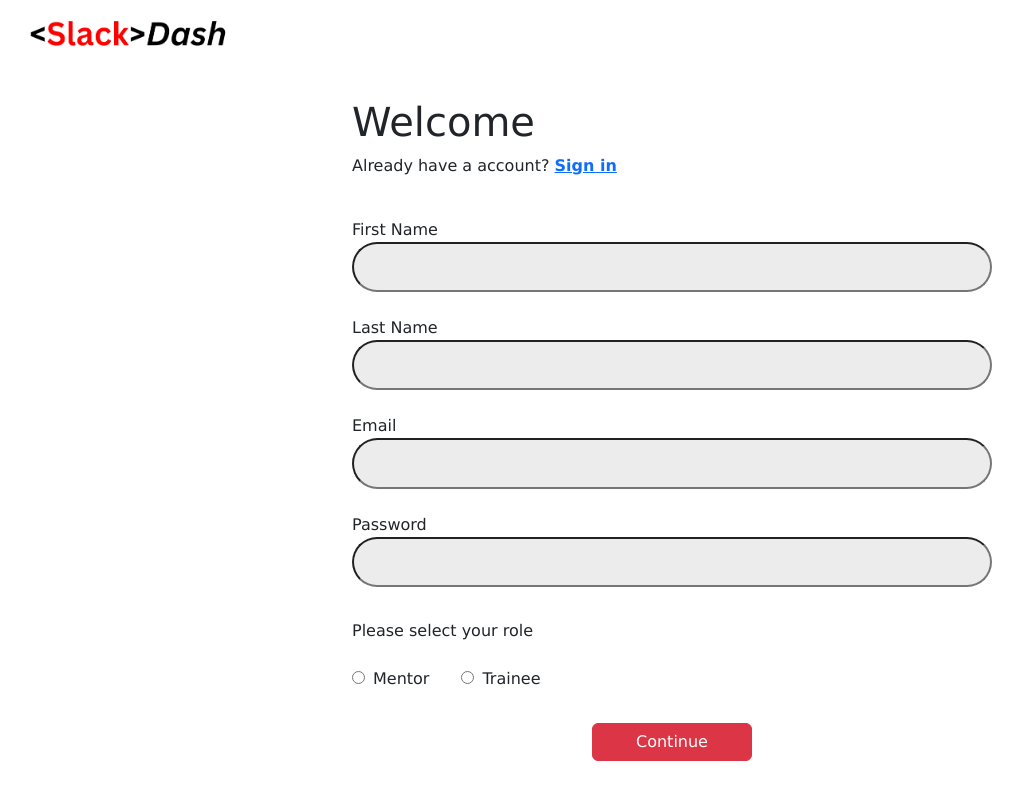
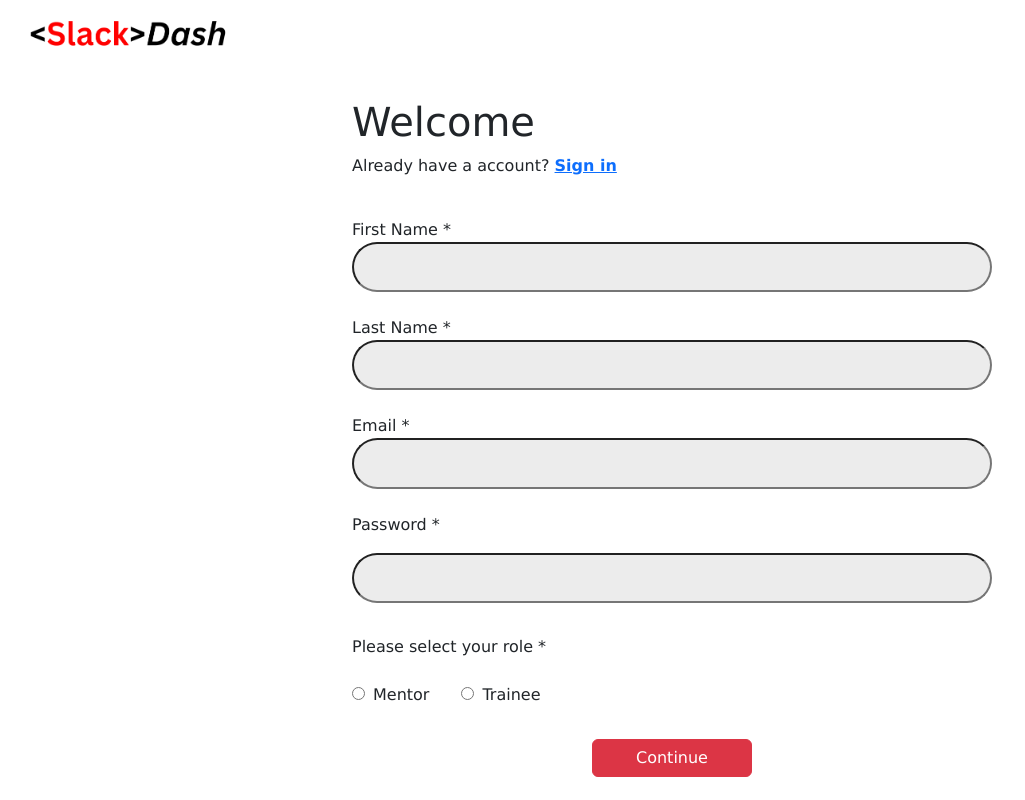
Before and after one commit to ChidimmaOfodum/WM4--Final-Project--SlackDash, a React (Create React App) app in the folder client/: page /signup in a window 1280 px wide. Shown: the top 800 px of the page, without its empty margins (0-1025 px from the left). Built offline with nearby package versions, Linux system fonts and the light colour scheme.

Commit message:
error-handling: added

```diff
--- a/client/src/Components/SignUpPage/SignUpForm.js
+++ b/client/src/Components/SignUpPage/SignUpForm.js
@@ -8,16 +8,19 @@ const SignUpForm = () => {
 	const emailInputRef = useRef();
 	const passwordInputRef = useRef();
 	const [selected, setSelected] = useState();
+	const [passwordError, setPasswordError] = useState("");
 
 	const onRadioSelect = (e) => {
 		setSelected(e.target.value);
 	};
 
-	const passwordValidation = (event) => {
+	const passwordValidation = () => {
 		const passwordRegex =
 			/^(?=.*[A-Z])(?=.*\d)(?=.*[!@#$%^&*()_+])[A-Za-z\d!@#$%^&*()_+]{8,}$/;
-		const inputPassword = event.target.value;
-		return passwordRegex.test(inputPassword);
+		passwordRegex.test(passwordInputRef.current.value)
+			? setPasswordError("")
+			: setPasswordError(`Your password must include a minimum of 8 characters, a uppercase, a lowercase, a number, and a
+		special character`);
 	};
 
 	const handleSubmit = (event) => {
@@ -26,6 +29,7 @@ const SignUpForm = () => {
 		// const password = bcrypt.hashSync(passwordInputRef.current.value, 10);
 		const password = passwordInputRef.current.value;
 
+		passwordValidation(password) &&
 			fetch("/signUp", {
 				method: "POST",
 				headers: { "Content-Type": "application/json" },
@@ -43,7 +47,7 @@ const SignUpForm = () => {
 
 	return (
 		<form onSubmit={handleSubmit} className="signup-form">
-			<label htmlFor="firstName">First Name</label>
+			<label htmlFor="firstName">First Name *</label>
 			<input
 				type="text"
 				ref={firstName}
@@ -52,7 +56,7 @@ const SignUpForm = () => {
 				name="first-name"
 				required
 			/>
-			<label htmlFor="lastName">Last Name</label>
+			<label htmlFor="lastName">Last Name *</label>
 			<input
 				type="text"
 				ref={lastName}
@@ -61,7 +65,7 @@ const SignUpForm = () => {
 				name="last-name"
 				required
 			/>
-			<label htmlFor="eamil">Email</label>
+			<label htmlFor="eamil">Email *</label>
 			<input
 				type="email"
 				ref={emailInputRef}
@@ -70,7 +74,8 @@ const SignUpForm = () => {
 				name="email"
 				required
 			/>
-			<label htmlFor="password">Password</label>
+			<label htmlFor="password">Password *</label>
+			<p className="password-rules">{passwordError}</p>
 			<input
 				type="password"
 				ref={passwordInputRef}
@@ -81,7 +86,7 @@ const SignUpForm = () => {
 			/>
 
 			<fieldset className="radioBtnWrapper">
-				<legend>Please select your role</legend>
+				<legend>Please select your role *</legend>
 				<div className="radio-style-helper">
 					<div className="radioBtn">
 						<input
--- a/client/src/pages/SignUp.css
+++ b/client/src/pages/SignUp.css
@@ -14,9 +14,15 @@
 input[type = radio] {
 	accent-color: red;
 }
+
 fieldset legend{
 	font-size: 1em;
 	margin: 1em 0 0 0;
+}
+
+.password-rules{
+	font-size: .8em;
+	color: red;
 }
 
 .radioBtnWrapper {
```
Lines whose indentation alone changed are shown as unchanged.
